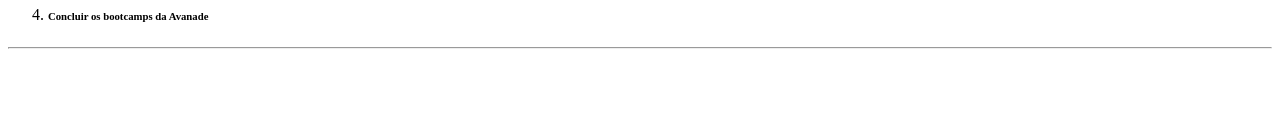
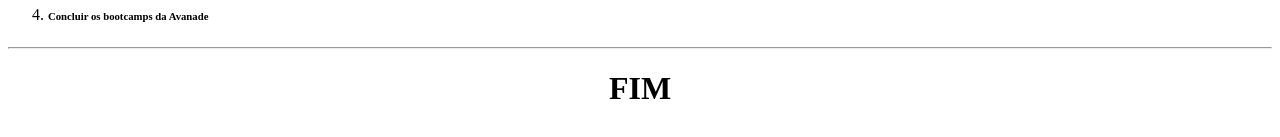
Before and after one commit to dvzmr/homePageSketch, a plain HTML site: page index.html in a window 1280 px wide. Shown: the part 639-776 px from the top of the page. Drawn offline with Linux system fonts and the light colour scheme.

Commit message:
First project from HTLM course from DIO.me

```diff
--- a/index.html
+++ b/index.html
@@ -36,6 +36,6 @@
 
 </ol>
 <hr>
-
+<center><h1><strong>FIM</strong></h1></center>
 </body>
 </html>
```
